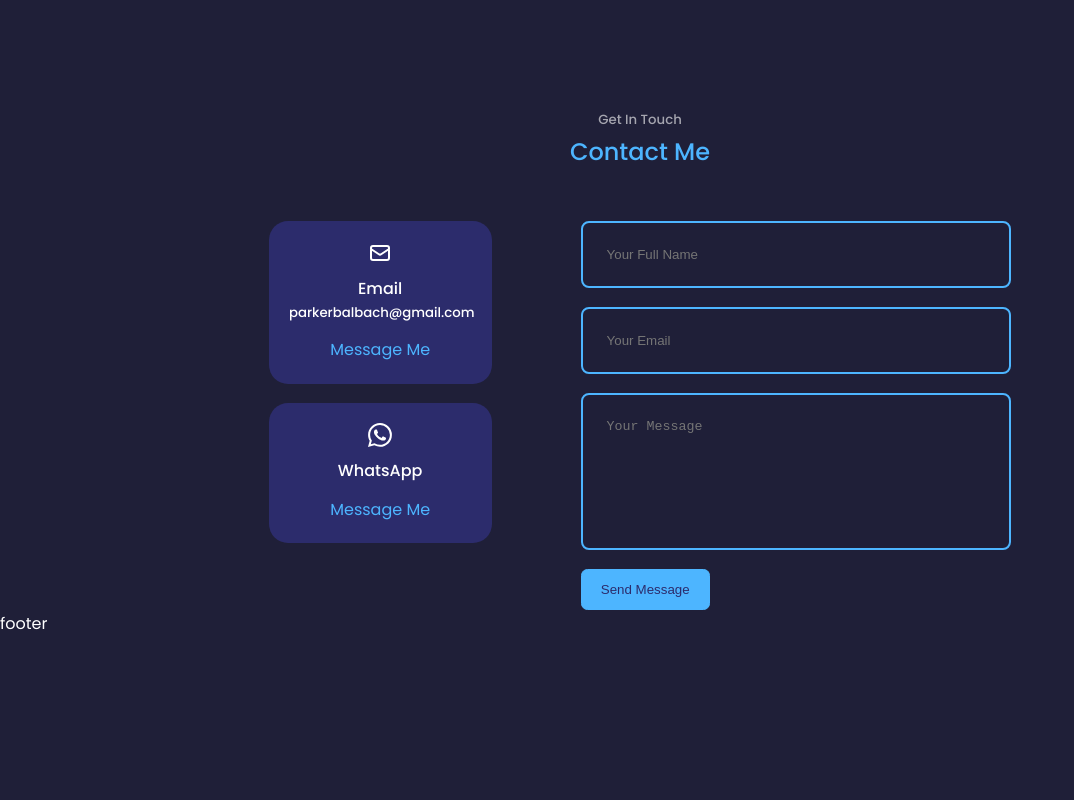
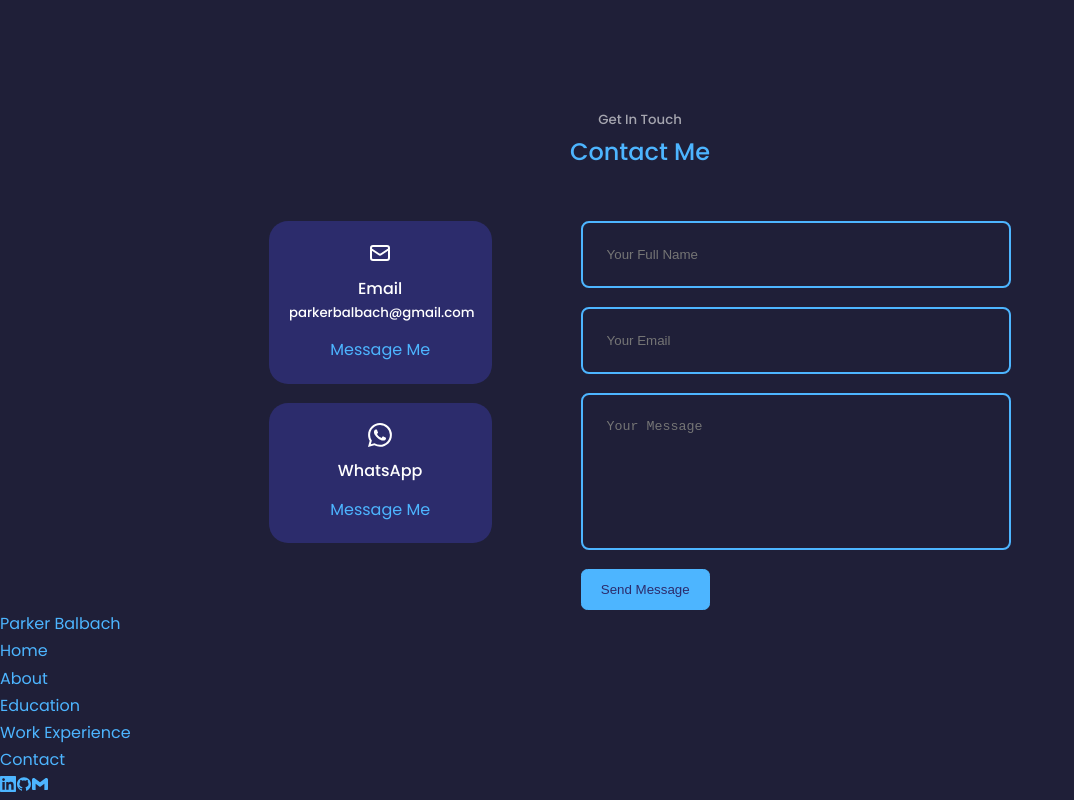
Before and after one commit to ParkerBalbach/online_resume, a React (Create React App) app: page / in a window 1280 px wide. Shown: the part 3499-4299 px from the top of the page, without its empty margins (0-1074 px from the left). Before the commit the page ends 4136 px from the top, so only its background shows below. Built offline with nearby package versions, Linux system fonts and the light colour scheme.

Commit message:
Added section links and links to socials

```diff
--- a/src/components/footer/footer.jsx
+++ b/src/components/footer/footer.jsx
@@ -1,9 +1,28 @@
 import React from 'react'
 import './footer.css'
+import {GrLinkedin} from 'react-icons/gr'
+import {AiOutlineGithub} from 'react-icons/ai'
+import {SiGmail} from 'react-icons/si'
 
 const footer = () => {
   return (
-    <div>footer</div>
+    <footer>
+      <a href="#" className='footer__name'>Parker Balbach</a>
+
+      <ul className='permalinks'>
+        <li><a href="#">Home</a></li>
+        <li><a href="#about">About</a></li>
+        <li><a href="#education">Education</a></li>
+        <li><a href='#workhistory'>Work Experience</a></li>
+        <li><a href="#contact">Contact</a></li>
+      </ul>
+
+      <div className='footer__socials'>
+        <a href="www.linkedin.com/in/parker-balbach"><GrLinkedin /></a>
+        <a href="https://github.com/ParkerBalbach"><AiOutlineGithub /></a>
+        <a href='mailto:parkerbalbach@gmail.com' target='_blank' rel='noreferrer'><SiGmail /></a>
+      </div>
+    </footer>
   )
 }
 
```
